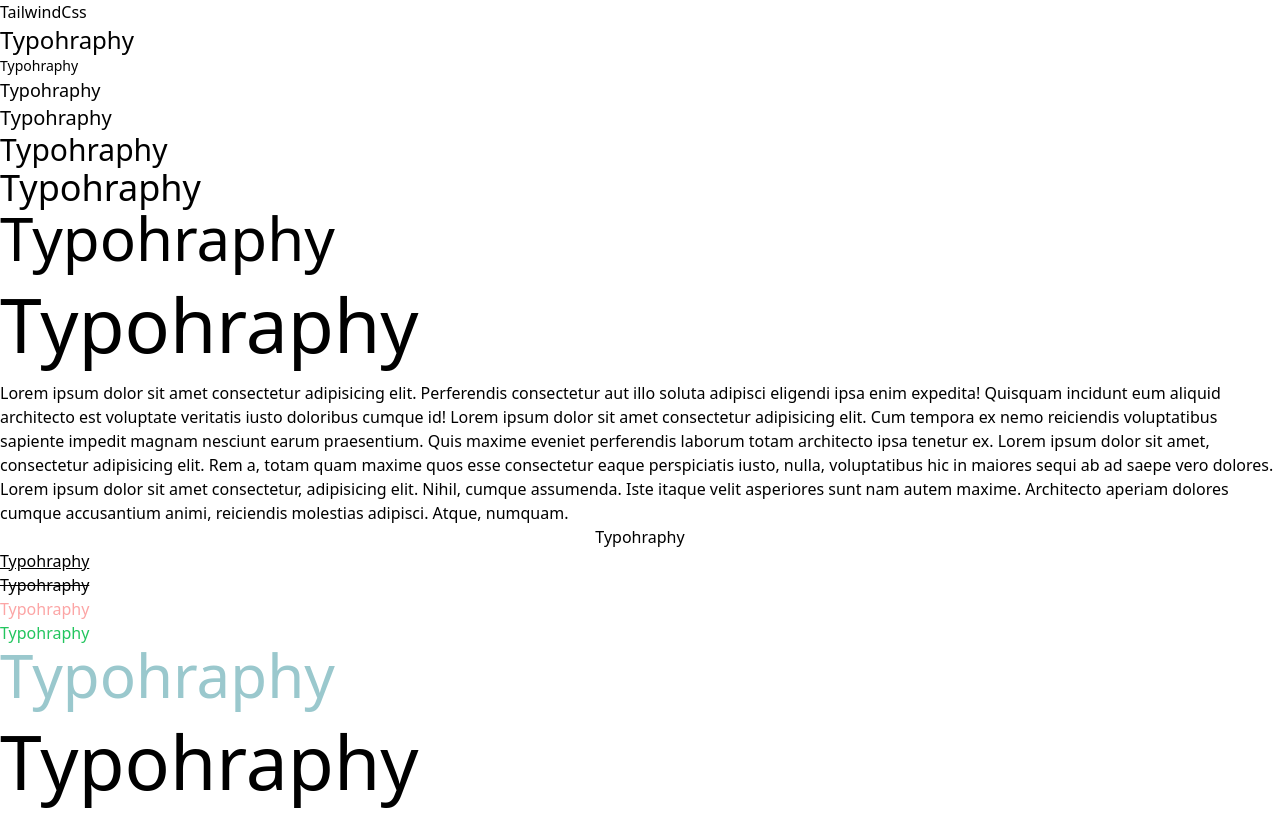
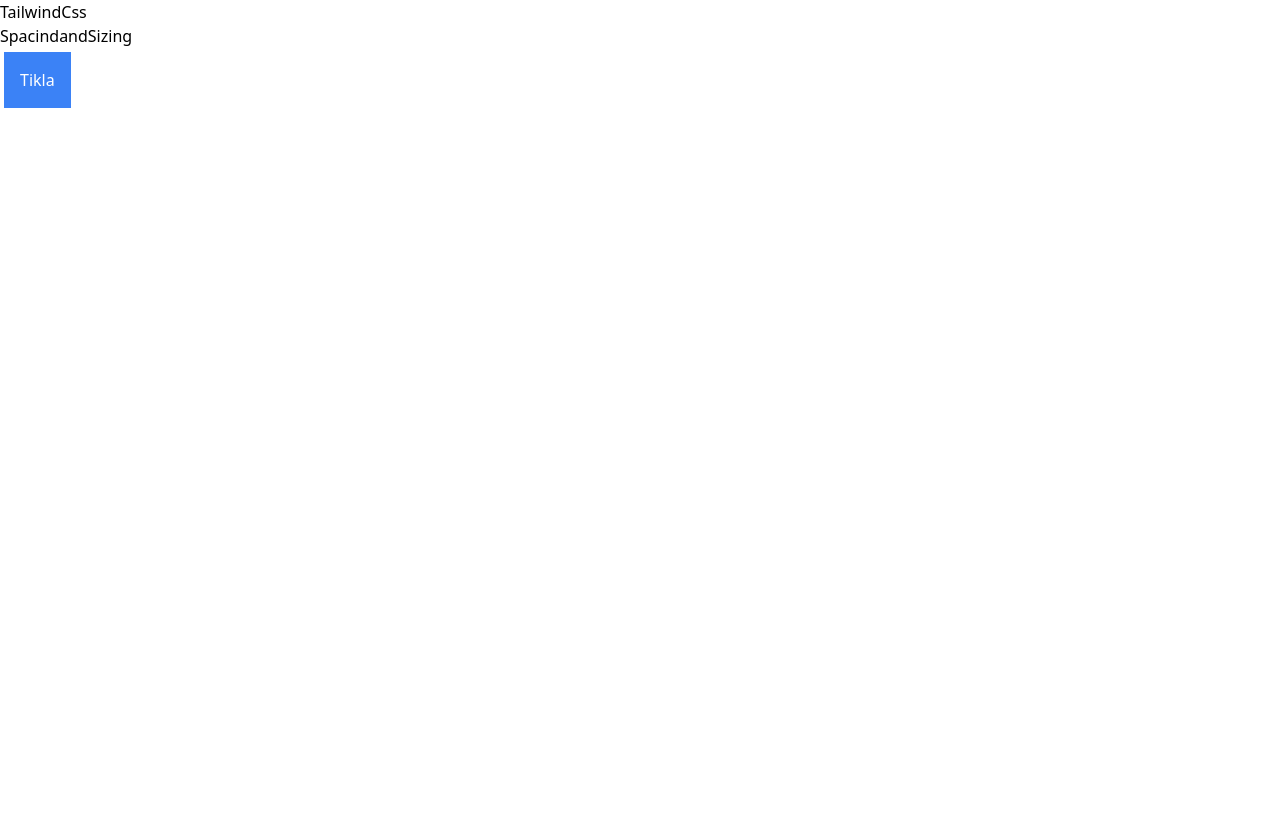
Before and after one commit to rngnnn/RC-19-tailwindcss, a React (Create React App) app: page / in a window 1280 px wide. Built offline with nearby package versions, Linux system fonts and the light colour scheme.

Commit message:
SpacingandSizing

```diff
--- a/src/App.js
+++ b/src/App.js
@@ -1,3 +1,4 @@
+import SpacingandSizing from "./components/SpacingandSizing";
 import Typography from "./components/Typography";
 
 function App() {
@@ -5,7 +6,8 @@ function App() {
     // <div className="bg-slate-600 h-screen">
     <div>
       TailwindCss
-      <Typography/>
+      {/* <Typography/> */}
+      <SpacingandSizing/>
     </div>
   );
 }
--- /dev/null
+++ b/src/components/SpacingandSizing.jsx
@@ -0,0 +1,14 @@
+import React from 'react'
+
+const SpacingandSizing = () => {
+  return (
+    <div>
+      <h3>SpacindandSizing</h3>
+      <div>
+        <button className='bg-blue-500 text-white m-1 p-4' >Tikla</button>
+      </div>
+    </div>
+  )
+}
+
+export default SpacingandSizing
```
